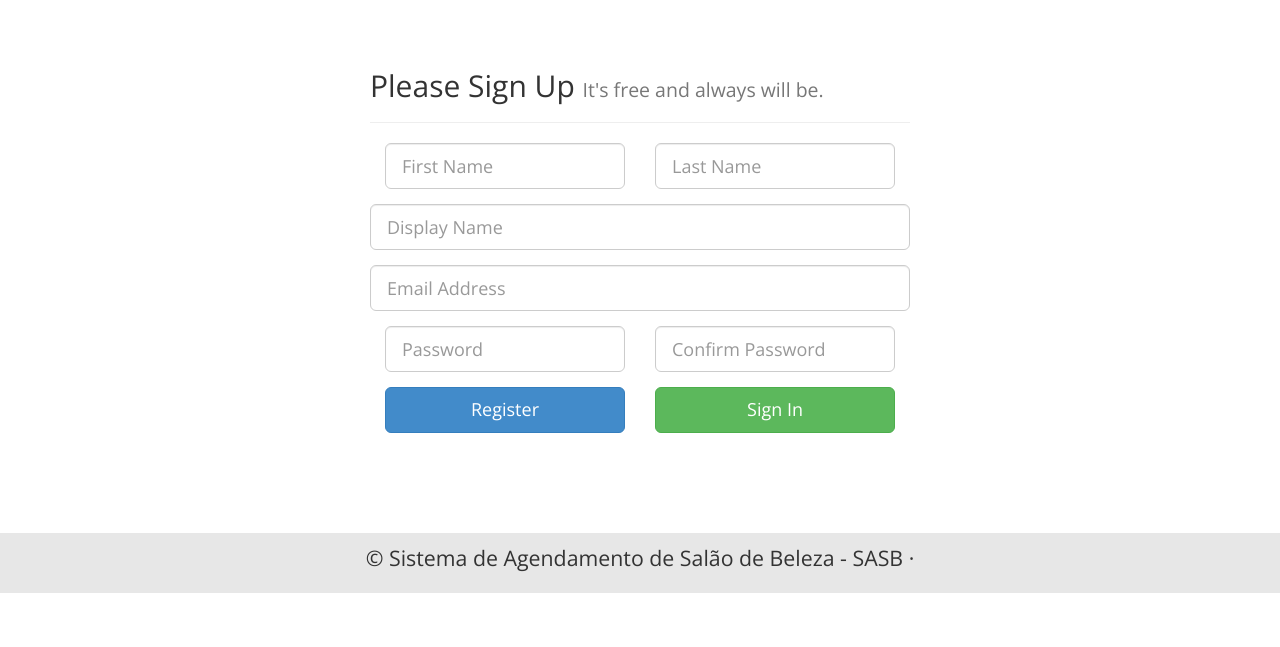
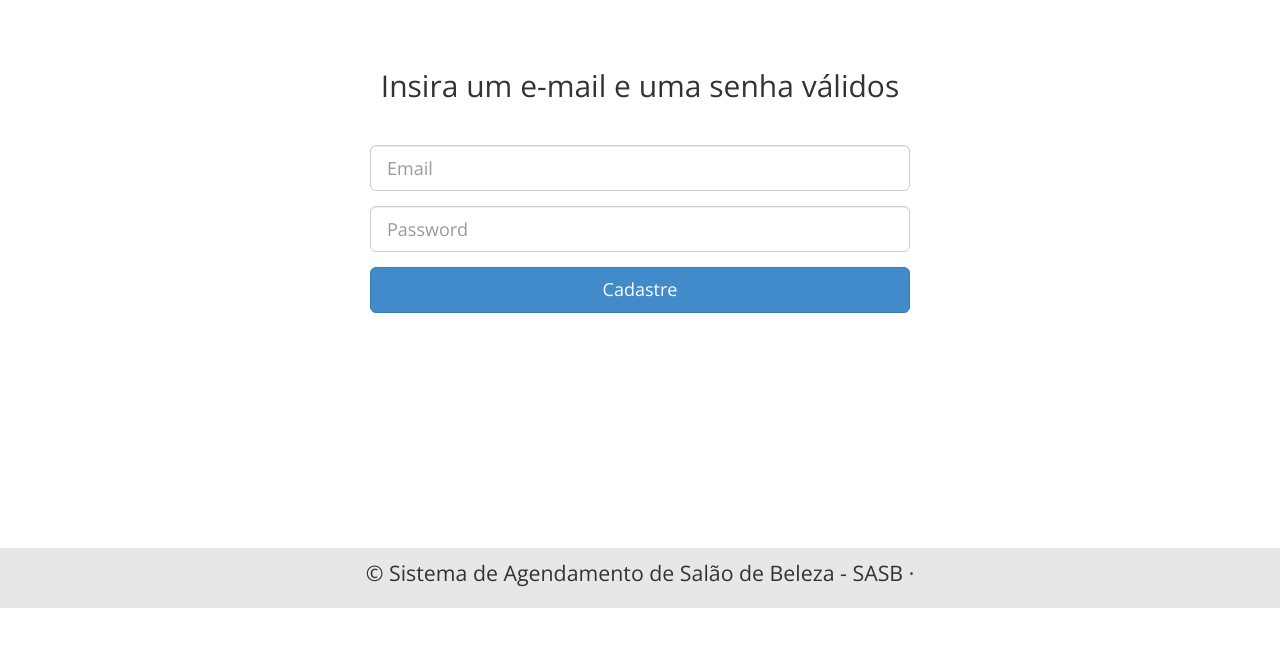
Before and after one commit to SamuelFernandesF/SistemaParaGerenciamentoDeSaloes, a PHP site: page /cadastro.php in a window 1280 px wide. Shown: the part 51-698 px from the top of the page. Run offline with PHP 8.4, Linux system fonts and the light colour scheme; some libraries are stand-ins or nearby versions.

Commit message:
pagina criarUsuário.php atualizada para cadastro.php

```diff
--- a/cadastro.php
+++ b/cadastro.php
@@ -4,45 +4,22 @@
 <div class="container">
 
 <div class="row">
-    <div class="col-xs-12 col-sm-8 col-md-6 col-sm-offset-2 col-md-offset-3">
-		<form role="form">
-			<h2>Please Sign Up <small>It's free and always will be.</small></h2>
-			<hr class="colorgraph">
-			<div class="row">
-				<div class="col-xs-12 col-sm-6 col-md-6">
-					<div class="form-group">
-                        <input type="text" name="first_name" id="first_name" class="form-control input-lg" placeholder="First Name" tabindex="1">
-					</div>
-				</div>
-				<div class="col-xs-12 col-sm-6 col-md-6">
-					<div class="form-group">
-						<input type="text" name="last_name" id="last_name" class="form-control input-lg" placeholder="Last Name" tabindex="2">
-					</div>
-				</div>
+    <div class="col-xs-12 col-sm-8 col-md-6 col-sm-offset-2 col-md-offset-3" style="height: 499px;">
+		<form role="form" method="POST" action="funcoesPHP/Login.php?action=cadastrar">
+			<h2 style="text-align: center">Insira um e-mail e uma senha válidos<br/><br/></h2>
+
+			<div class="form-group">
+				<input type="email" name="email" id="email_login" name="email_login" placeholder="Email" class="form-control input-lg" tabindex="4">
 			</div>
-			<div class="form-group">
-				<input type="text" name="display_name" id="display_name" class="form-control input-lg" placeholder="Display Name" tabindex="3">
-			</div>
-			<div class="form-group">
-				<input type="email" name="email" id="email" class="form-control input-lg" placeholder="Email Address" tabindex="4">
-			</div>
-			<div class="row">
-				<div class="col-xs-12 col-sm-6 col-md-6">
-					<div class="form-group">
-						<input type="password" name="password" id="password" class="form-control input-lg" placeholder="Password" tabindex="5">
-					</div>
-				</div>
-				<div class="col-xs-12 col-sm-6 col-md-6">
-					<div class="form-group">
-						<input type="password" name="password_confirmation" id="password_confirmation" class="form-control input-lg" placeholder="Confirm Password" tabindex="6">
-					</div>
-				</div>
+
+            <div class="form-group">
+				<input type="password" name="password_login" id="password_login" placeholder="Password"class="form-control input-lg" tabindex="5">
 			</div>
 
 
+
 			<div class="row">
-				<div class="col-xs-12 col-md-6"><input type="submit" value="Register" class="btn btn-primary btn-block btn-lg" tabindex="7"></div>
-				<div class="col-xs-12 col-md-6"><a href="#" class="btn btn-success btn-block btn-lg">Sign In</a></div>
+				<div><input onclick="" type="submit" value="Cadastre" class="btn btn-primary btn-block btn-lg" tabindex="7"></div>
 			</div>
 		</form>
 	</div>
@@ -50,7 +27,6 @@
 
 </div>
 
-<br><br><br>
-<br><br>
+
 
 <?php include ("footer.php"); ?>
```
